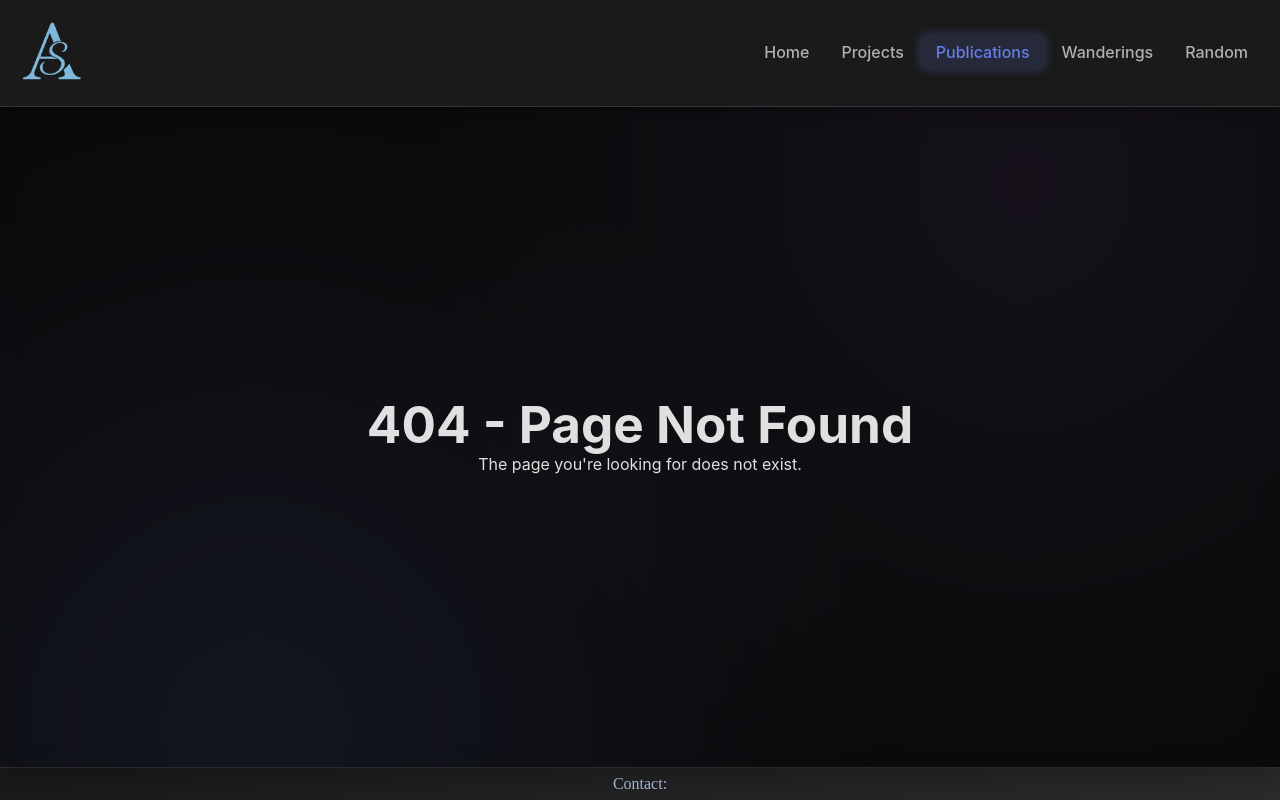
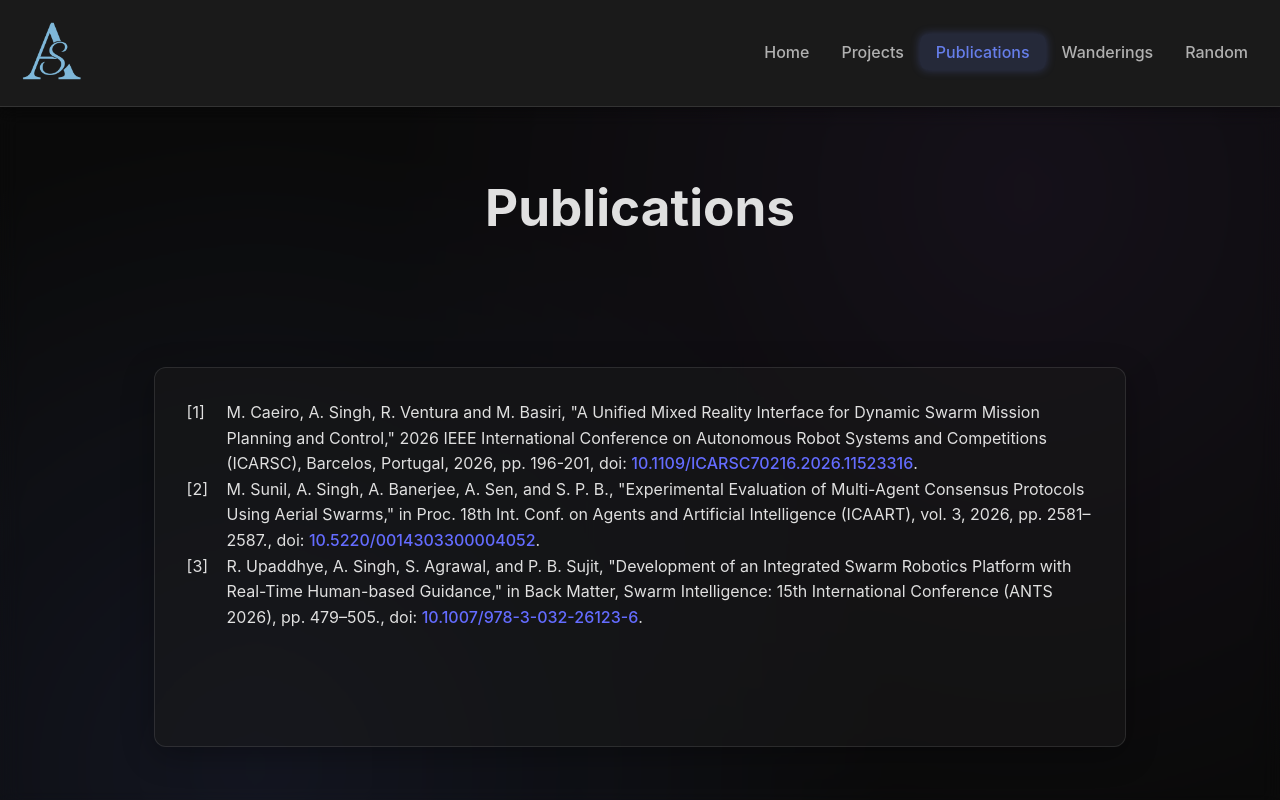
Before and after one commit to Sh1r0Yaksha/Sh1r0Yaksha.github.io, a React (Vite) app: page /#/publications in a window 1280 px wide. Shown: the top 800 px of the page. Built offline with nearby package versions, Linux system fonts and the light colour scheme.

Commit message:
Added Publications

```diff
--- a/src/App.tsx
+++ b/src/App.tsx
@@ -2,6 +2,7 @@ import { Routes, Route, HashRouter } from "react-router-dom";
 import Layout from "./layouts/Layout";
 import Home from "./pages/Home";
 import Projects from "./pages/Projects";
+import Publications from "./pages/Publications";
 import Wanderings from "./pages/Wanderings";
 import NotFound from "./pages/NotFound";
 import Random from "./pages/Random";
@@ -22,6 +23,7 @@ function App() {
         <Route path="/" element={<Layout />}>
           <Route index element={<Home />} />
           <Route path="projects" element={<Projects />} />
+          <Route path="publications" element={<Publications />} />
           <Route path="wanderings" element={<Wanderings />} />
           <Route path="wanderings/:slug" element={<TravelBlog />} />
           <Route path="random" element={<Random />} />
--- /dev/null
+++ b/src/data/Publications.json
@@ -0,0 +1,14 @@
+[
+    {
+        "text": "M. Caeiro, A. Singh, R. Ventura and M. Basiri, \"A Unified Mixed Reality Interface for Dynamic Swarm Mission Planning and Control,\" 2026 IEEE International Conference on Autonomous Robot Systems and Competitions (ICARSC), Barcelos, Portugal, 2026, pp. 196-201",
+        "doi": "10.1109/ICARSC70216.2026.11523316"
+    },
+    {
+        "text": "M. Sunil, A. Singh, A. Banerjee, A. Sen, and S. P. B., \"Experimental Evaluation of Multi-Agent Consensus Protocols Using Aerial Swarms,\" in Proc. 18th Int. Conf. on Agents and Artificial Intelligence (ICAART), vol. 3, 2026, pp. 2581–2587.",
+        "doi": "10.5220/0014303300004052"
+    },
+    {
+        "text": "R. Upaddhye, A. Singh, S. Agrawal, and P. B. Sujit, \"Development of an Integrated Swarm Robotics Platform with Real-Time Human-based Guidance,\" in Back Matter, Swarm Intelligence: 15th International Conference (ANTS 2026), pp. 479–505.",
+        "doi": "10.1007/978-3-032-26123-6"
+    }
+]
--- /dev/null
+++ b/src/pages/Publications.css
@@ -0,0 +1,16 @@
+.bracket-list {
+    list-style: none;      /* Remove default numbering */
+    counter-reset: item;   /* Create a custom counter */
+    padding-left: 2.5em;
+}
+
+.bracket-list li {
+    counter-increment: item;
+}
+
+.bracket-list li::before {
+    content: "[" counter(item) "] ";
+    margin-left: -2.5em;
+    width: 2.5em;
+    display: inline-block;
+}
--- /dev/null
+++ b/src/pages/Publications.tsx
@@ -0,0 +1,42 @@
+import Section from "../components/Section";
+import Header_text from "../components/Header_text";
+import Header_title from "../components/Header_title";
+import publications from "../data/Publications.json";
+
+import "./Publications.css";
+
+type Publication = {
+  text: string;
+  doi: string;
+};
+
+const pubs = publications as Publication[];
+
+export default function Publications() {
+    return (
+        <div className="body">
+            <Header_text>
+                <Header_title>Publications</Header_title>
+            </Header_text>
+            <Section id="Publications">
+                <div className="pubs">
+                    <ol className="bracket-list">
+                        {pubs.map((pub) => (
+                        <li key={pub.doi}>
+                            {pub.text}, doi:{" "}
+                            <a
+                            href={`https://doi.org/${pub.doi}`}
+                            target="_blank"
+                            rel="noopener noreferrer"
+                            >
+                            {pub.doi}
+                            </a>.
+                        </li>
+                        ))}
+                    </ol>
+                </div>
+            </Section>
+        </div>
+    )
+
+}
```
